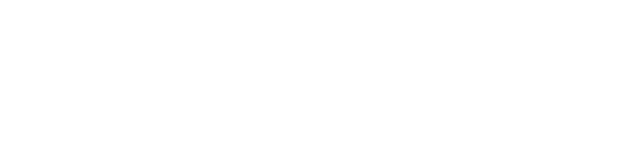
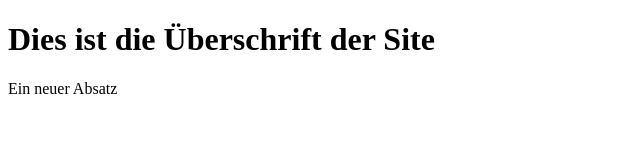
Before and after one commit to Psysin-X/UdemyTest, a plain HTML site: page index.html in a window 1280 px wide. Shown: the whole page, without its empty margins (0-640 px from the left). Drawn offline with Linux system fonts and the light colour scheme.

Commit message:
Fixing Bug: Get H1 on website.

```diff
--- a/index.html
+++ b/index.html
@@ -7,6 +7,8 @@
     <title>Test_Website_Git_Tests</title>
 </head>
 <body>
+	<h1> Dies ist die Überschrift der Site </h1>
 
+	<p> Ein neuer Absatz </p>
 </body>
 </html>
```
